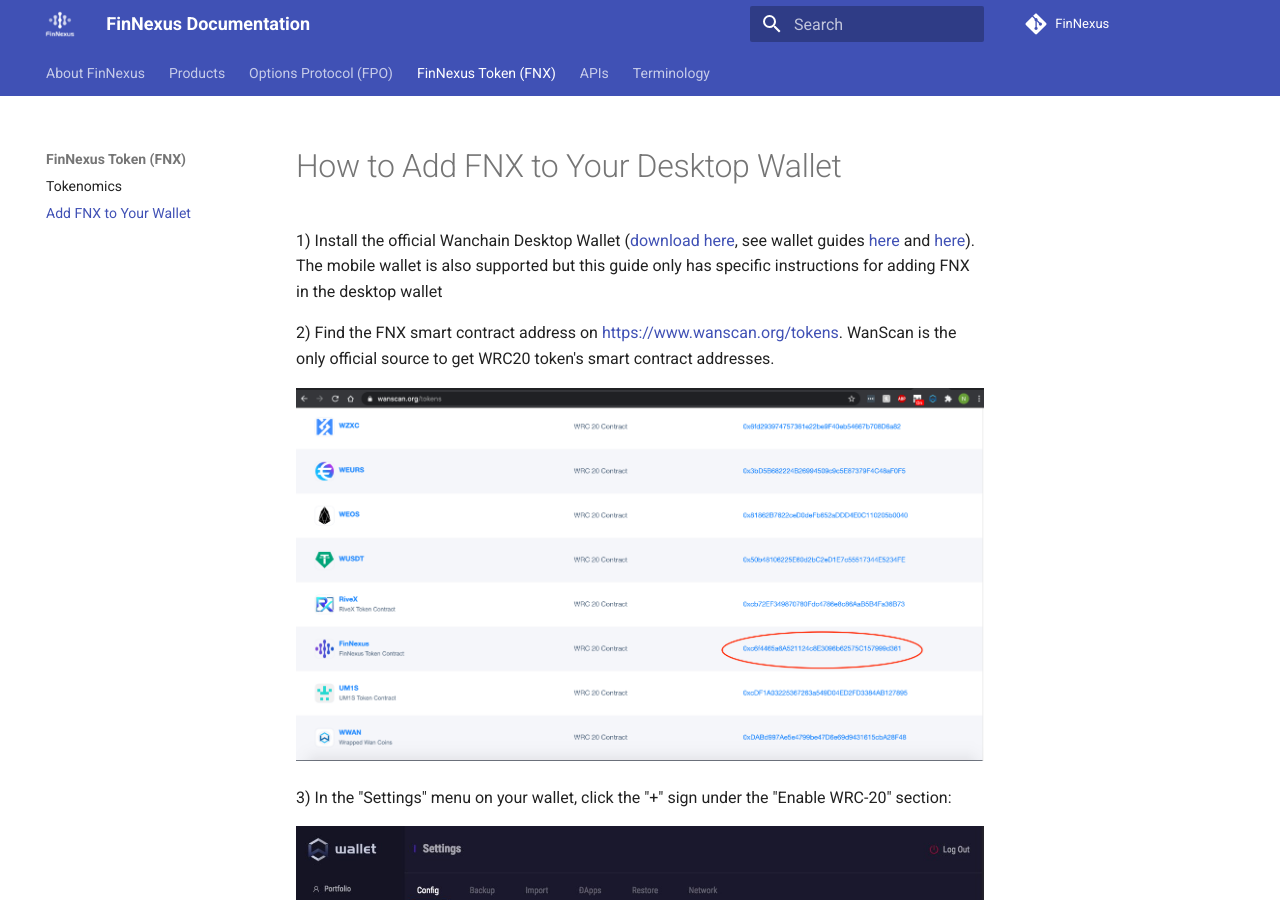
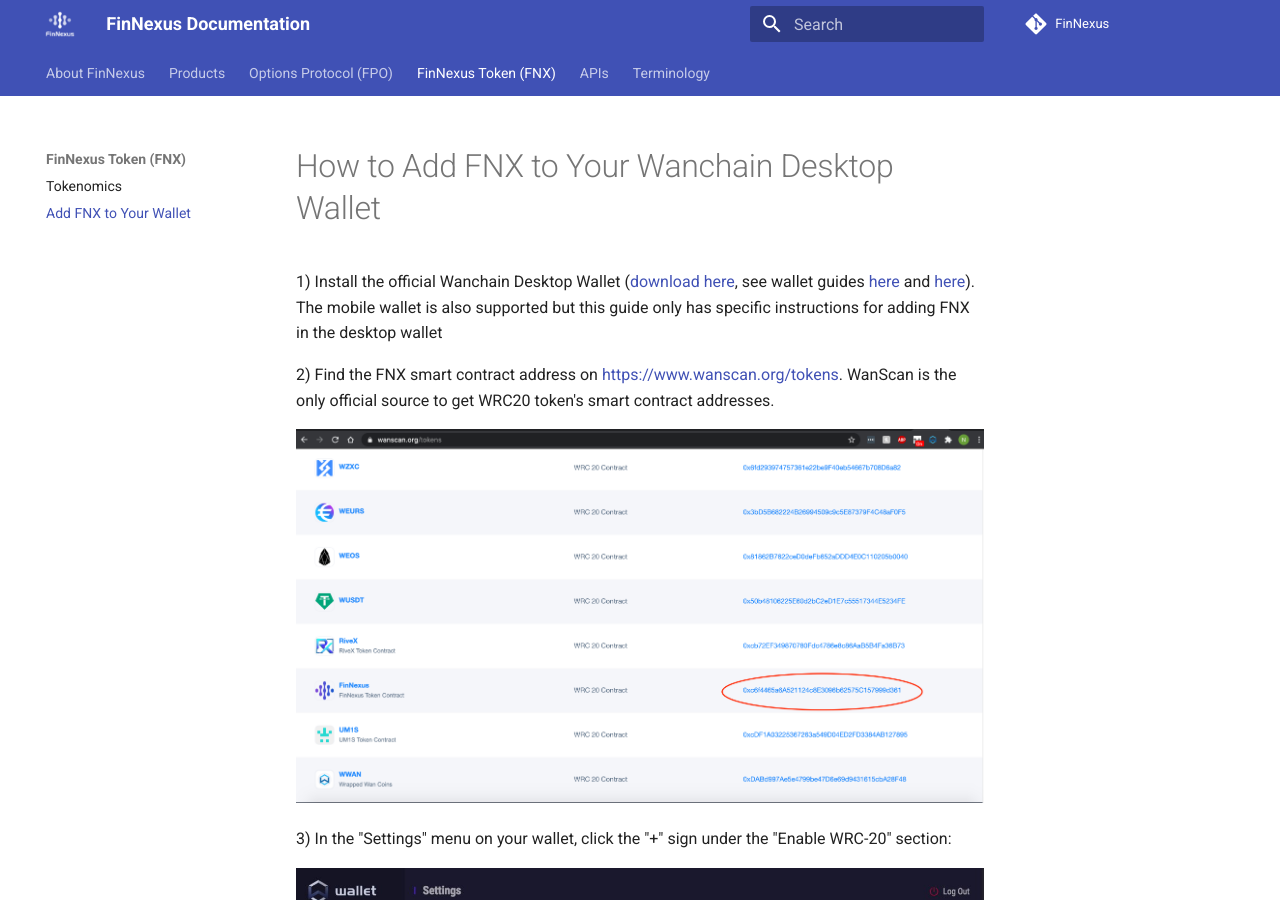
Before and after one commit to Phoenix-Finance/Phoenix-Documentation, an MkDocs documentation site: the page built from content/community/add_fnx.md, in a window 1280 px wide and 900 px high. Built offline with MkDocs 1.6.1 and Material for MkDocs 9.7.7, drawn with Linux system fonts in a browser that asks for light colours.

Commit message:
Update add_fnx.md

```diff
--- a/content/community/add_fnx.md
+++ b/content/community/add_fnx.md
@@ -1,4 +1,4 @@
-# How to Add FNX to Your Desktop Wallet
+# How to Add FNX to Your Wanchain Desktop Wallet
 
 1) Install the official Wanchain Desktop Wallet ([download here](https://www.wanchain.org/getstarted/), see wallet guides [here](https://www.explorewanchain.org/#/wallet_and_tools/wan-wallet) and [here](https://wanchain.guide/)). The mobile wallet is also supported but this guide only has specific instructions for adding FNX in the desktop wallet
 
```
